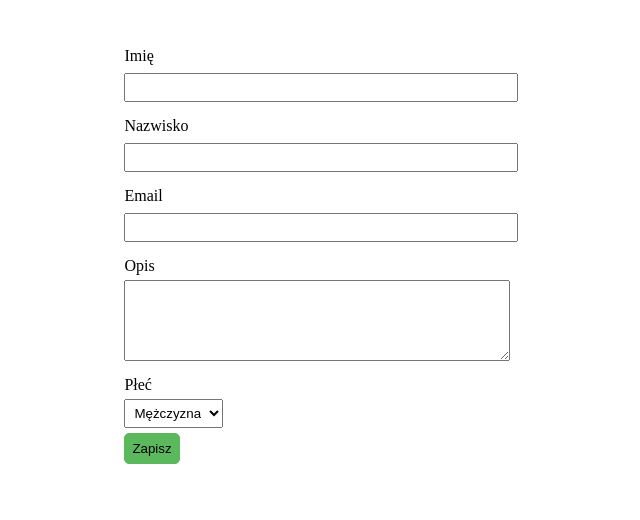
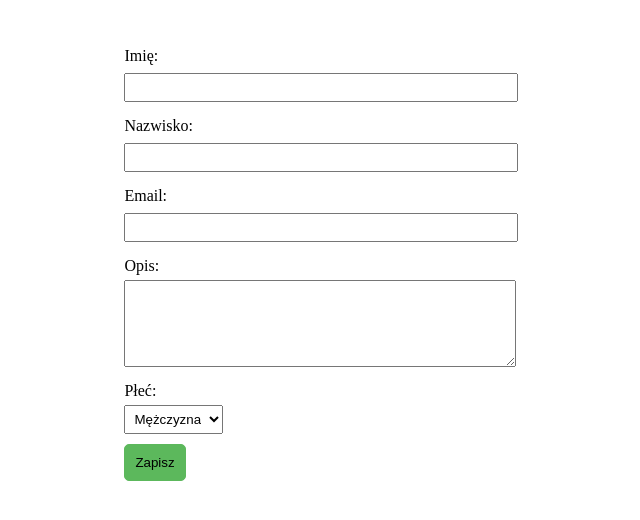
Before and after one commit to Miligro/ATComp, a plain HTML site: page index.html in a window 1280 px wide. Shown: the whole page, without its empty margins (326-966 px from the left). Drawn offline with Linux system fonts and the light colour scheme.

Commit message:
Update style

```diff
--- a/index.html
+++ b/index.html
@@ -7,24 +7,24 @@
         <main class="main" id="main">
             <form id="my_form" name="my_form">
                 <div>
-                    <label for="first_name">Imię</label>
+                    <label for="first_name">Imię:</label>
                     <input type="text" name="first_name" id="first_name" >
                 </div>
                 <div>
-                    <label for="last_name">Nazwisko</label>
+                    <label for="last_name">Nazwisko:</label>
                     <input type="text" name="last_name" id="last_name">
                 </div>
                 <div>
                 </div>
-                    <label for="email">Email</label>
+                    <label for="email">Email:</label>
                     <input type="email" name="email" id="email">
                 </div>
                 <div>
-                    <label for="description">Opis</label>
+                    <label for="description">Opis:</label>
                     <textarea name="description" id="description" rows="5"></textarea>
                 </div>
                 <div>
-                    <label for="gender">Płeć</label>
+                    <label for="gender">Płeć:</label>
                     <select name="gender" id="gender">
                         <option value="man">Mężczyzna</option>
                         <option value="woman">Kobieta</option>
--- a/style.css
+++ b/style.css
@@ -72,6 +72,7 @@ input{
 
 textarea{
     margin-top: 5px;
+    padding: 5px;
     width: 100%;
     display: block;
 }
@@ -82,13 +83,13 @@ select{
 }
 
 form button{
-    margin-top: 5px;
-    padding: 7px;
+    margin-top: 10px;
+    padding: 10px;
     background-color: #5cb85c;
     border: 1px solid #5cb85c;
     border-radius: 5px;
     color: black;
-
+    /* margin-left: 90%; */
 }
 
 form button:hover,
```
